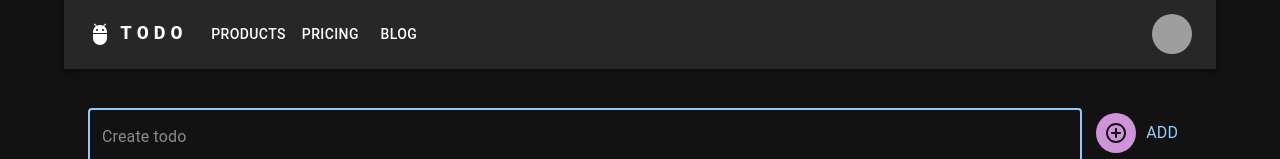
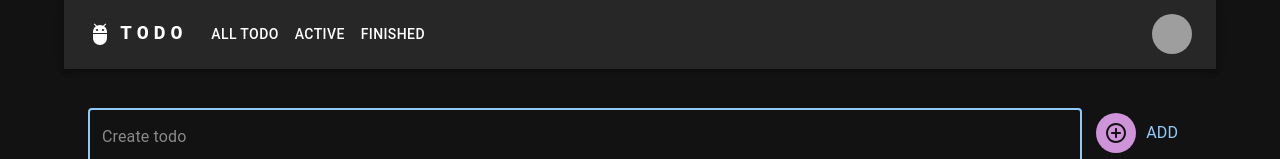
Before and after one commit to Mr-hollowman/pb-todo, a React (Create React App) app: page / in a window 1280 px wide. Shown: the top 159 px of the page. Built offline with nearby package versions, Linux system fonts and the light colour scheme; sample sign-in values are in the browser's storage; grey boxes are pictures that could not be loaded.

Commit message:
pages updates

```diff
--- a/src/App.tsx
+++ b/src/App.tsx
@@ -123,6 +123,7 @@ export default function App() {
   const [todo, setTodo] = useState<any>(
     JSON.parse(localStorage.getItem("todo") || JSON.stringify("undefined"))
   );
+  const [activePage, setActivePage] = useState("All")
 
   useEffect(() => {
     localStorage.setItem("todo", JSON.stringify(todo));
@@ -255,6 +256,7 @@ export default function App() {
     triggerToast("success", "SubTodo deleted");
   };
 
+  console.log(activePage,"activepage")
   return (
     <ThemeProvider theme={defaultTheme}>
       <CssBaseline />
@@ -270,6 +272,8 @@ export default function App() {
           createSubTodo,
           markSubTodoCompleted,
           deleteSubTodo,
+          setActivePage,
+          activePage
         }}
       >
         <UserContext.Provider value={{ userInfo, setUserInfo }}>
--- a/src/components/Dashboard.tsx
+++ b/src/components/Dashboard.tsx
@@ -1,10 +1,12 @@
-import { Button, Container } from "@mui/material";
-import { useEffect } from "react";
+import { Container } from "@mui/material";
+import { useContext, useEffect } from "react";
 import NavBar from "./NavBar";
 import CreateTodo from "./CreateTodo";
 import TodoCard from "./TodoCard";
 import MyModel from "./MyModel";
-export default function Dashboard({ changeTheme, logout, checkFakeUser }: any) {
+import { TodoContext } from "../utils/Contexts";
+export default function Dashboard({ checkFakeUser }: any) {
+  const { activePage }: any = useContext(TodoContext);
   useEffect(() => {
     // checkFakeUser()
   }, []);
@@ -12,7 +14,7 @@ export default function Dashboard({ changeTheme, logout, checkFakeUser }: any) {
     <Container>
       <MyModel />
       <NavBar />
-      <CreateTodo />
+      {activePage !== "Finished" && <CreateTodo />}
       <TodoCard />
     </Container>
   );
--- a/src/components/NavBar.tsx
+++ b/src/components/NavBar.tsx
@@ -14,7 +14,7 @@ import MenuItem from "@mui/material/MenuItem";
 import AdbIcon from "@mui/icons-material/Adb";
 import { ToastContext, TodoContext } from "../utils/Contexts";
 
-const pages = ["Products", "Pricing", "Blog"];
+const pages = ["All Todo", "Active", "Finished"];
 const settings = ["Profile", "Account", "Dashboard", "Logout"];
 
 function NavBar() {
@@ -24,8 +24,9 @@ function NavBar() {
   const [anchorElUser, setAnchorElUser] = React.useState<null | HTMLElement>(
     null
   );
-  const { changeTheme, themeMode, logout }: any = React.useContext(TodoContext);
-  const { triggerModel }:any = React.useContext(ToastContext)
+  const { changeTheme, themeMode, setActivePage }: any =
+    React.useContext(TodoContext);
+  const { triggerModel }: any = React.useContext(ToastContext);
 
   const handleOpenNavMenu = (event: React.MouseEvent<HTMLElement>) => {
     setAnchorElNav(event.currentTarget);
@@ -95,7 +96,7 @@ function NavBar() {
               }}
             >
               {pages.map((page) => (
-                <MenuItem key={page} onClick={handleCloseNavMenu}>
+                <MenuItem key={page} onClick={() => setActivePage(page)}>
                   <Typography textAlign="center">{page}</Typography>
                 </MenuItem>
               ))}
@@ -124,7 +125,7 @@ function NavBar() {
             {pages.map((page) => (
               <Button
                 key={page}
-                onClick={handleCloseNavMenu}
+                onClick={() => setActivePage(page)}
                 sx={{ my: 2, color: "white", display: "block" }}
               >
                 {page}
@@ -159,7 +160,16 @@ function NavBar() {
                   {themeMode === "dark" ? "Light Theme" : "Dark Theme"}
                 </Typography>
               </MenuItem>
-              <MenuItem onClick={() => triggerModel("Logout", "Are you sure want to logout", true, undefined)}>
+              <MenuItem
+                onClick={() =>
+                  triggerModel(
+                    "Logout",
+                    "Are you sure want to logout",
+                    true,
+                    undefined
+                  )
+                }
+              >
                 <Typography textAlign="center">Logout</Typography>
               </MenuItem>
               {/* {settings.map((setting) => (
--- a/src/components/TodoCard.tsx
+++ b/src/components/TodoCard.tsx
@@ -11,14 +11,22 @@ import {
 import SubTodoCard from "./SubTodoCard";
 
 export default function TodoCard() {
-  const { todo, markCompleted, deleteTodo, createSubTodo }: any =
+  const { todo, markCompleted, deleteTodo, createSubTodo, activePage }: any =
     useContext(TodoContext);
   const { triggerModel }: any = useContext(ToastContext);
   const [todoExpand, setTodoExpand] = useState(null);
   return (
     <Container maxWidth="sm">
       {todo &&
-        todo?.todos?.map((item: any, index: any) => {
+        todo?.todos
+          ?.filter((item: any) =>
+            activePage === "Active"
+              ? item.active
+              : activePage === "Finished"
+              ? !item.active
+              : item
+          )
+          .map((item: any, index: any) => {
             return (
               <Box
                 key={index}
@@ -60,7 +68,9 @@ export default function TodoCard() {
                       {
                         <Typography
                           style={{
-                          textDecoration: item.active ? "none" : "line-through",
+                            textDecoration: item.active
+                              ? "none"
+                              : "line-through",
                           }}
                         >
                           {item.title}
```
Lines whose indentation alone changed are shown as unchanged.
